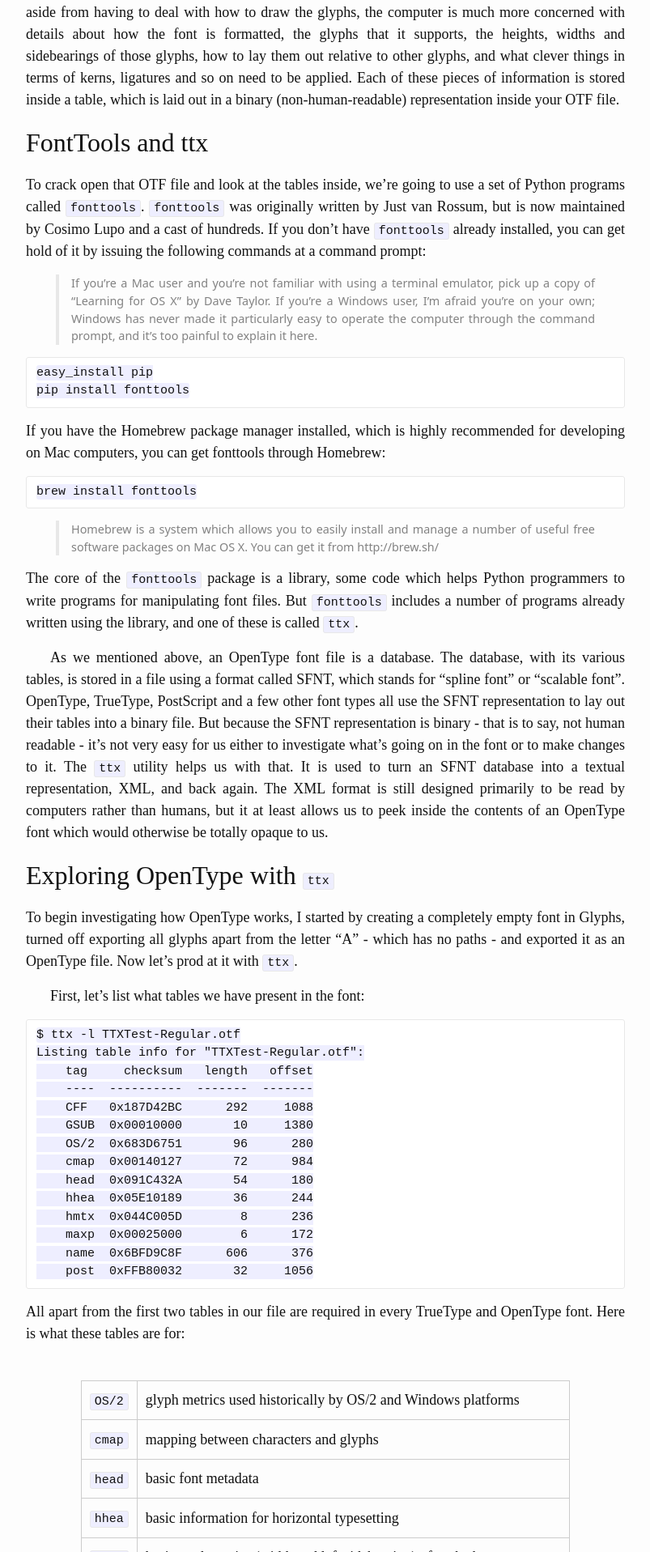
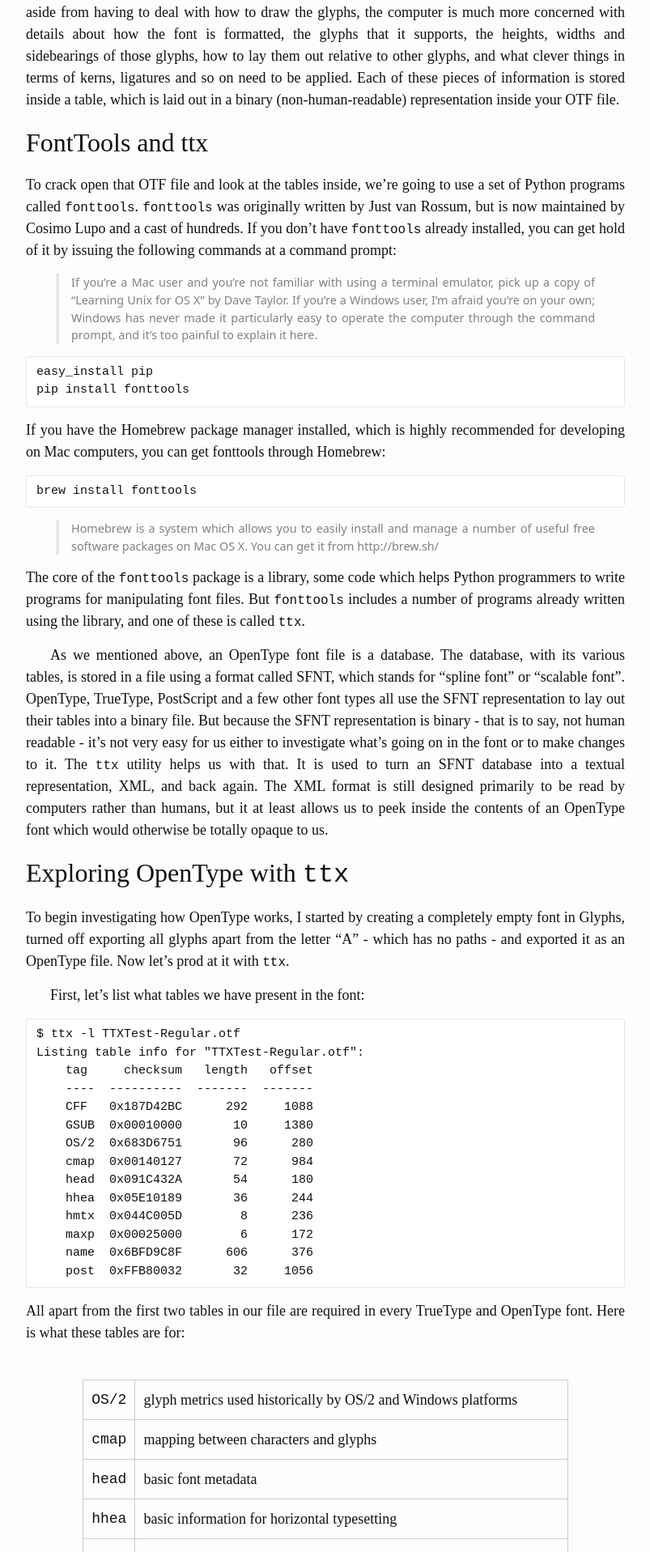
Before and after one commit to simoncozens/fonts-and-layout, a Jekyll site: the page built from opentype.md, in a window 1280 px wide. Shown: the part 1223-3140 px from the top of the page at 81% size, without its empty margins (238-1041 px from the left). Built offline with Jekyll 4.4.1, drawn with Linux system fonts in a browser that asks for light colours; formulas are drawn with MathJax 3.

Commit message:
Small fixes

```diff
--- a/_sass/_base.scss
+++ b/_sass/_base.scss
@@ -125,17 +125,14 @@ blockquote {
 /**
  * Code formatting
  */
-pre,
-code {
+pre {
     font-size: 15px;
     border: 1px solid $grey-color-light;
     border-radius: 3px;
     background-color: #eef;
 }
 
-code {
-    padding: 1px 5px;
-}
+p > code { font-size: 16px; }
 
 pre {
     padding: 8px 12px;
--- a/opentype.md
+++ b/opentype.md
@@ -23,7 +23,7 @@ In other words, most of the information in a font is not the little black shapes
 
 To crack open that OTF file and look at the tables inside, we're going to use a set of Python programs called `fonttools`. `fonttools` was originally written by Just van Rossum, but is now maintained by Cosimo Lupo and a cast of hundreds. If you don't have `fonttools` already installed, you can get hold of it by issuing the following commands at a command prompt:
 
-> If you're a Mac user and you're not familiar with using a terminal emulator, pick up a copy of "Learning for OS X" by Dave Taylor. If you're a Windows user, I'm afraid you're on your own; Windows has never made it particularly easy to operate the computer through the command prompt, and it's too painful to explain it here.
+> If you're a Mac user and you're not familiar with using a terminal emulator, pick up a copy of "Learning Unix for OS X" by Dave Taylor. If you're a Windows user, I'm afraid you're on your own; Windows has never made it particularly easy to operate the computer through the command prompt, and it's too painful to explain it here.
 
     easy_install pip
     pip install fonttools
```
